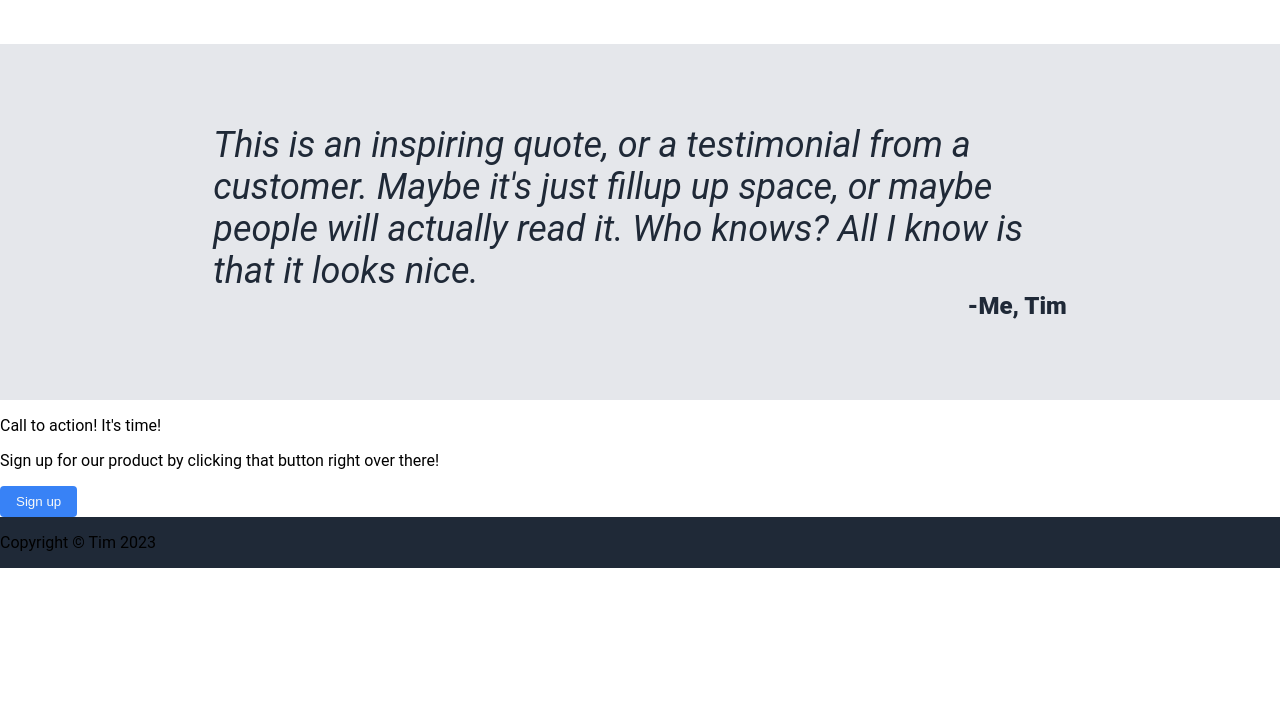
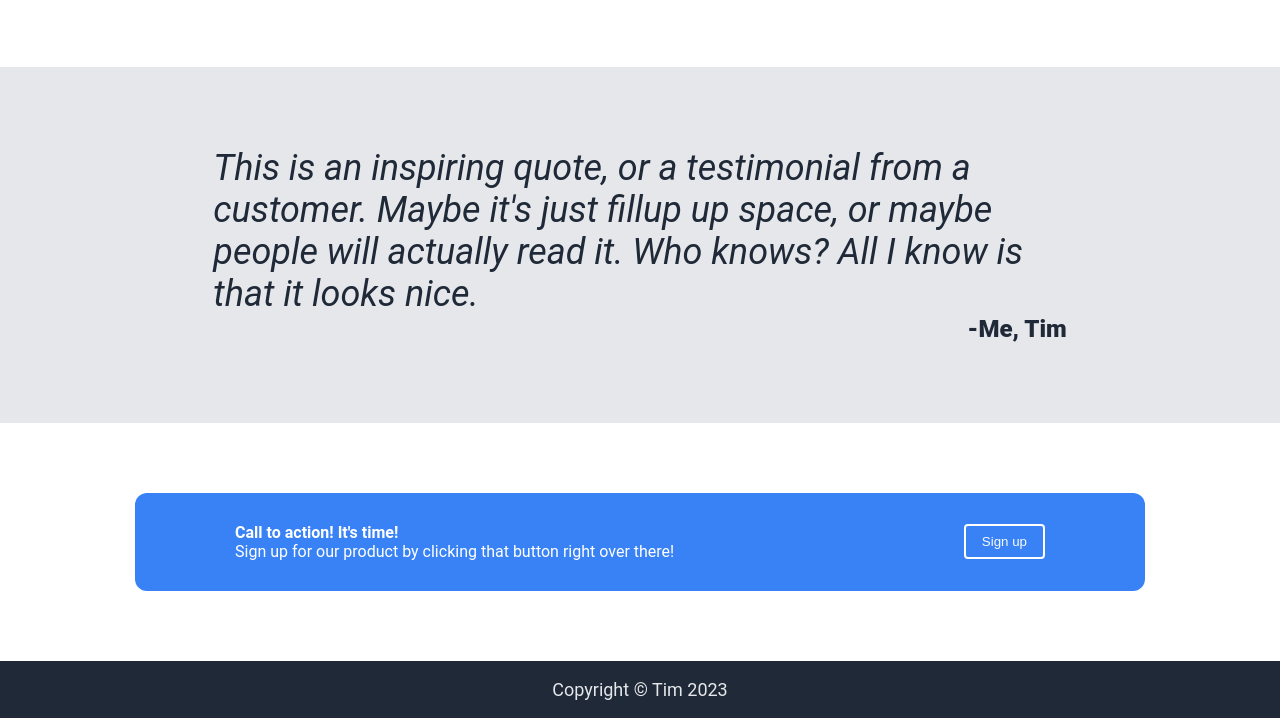
Before and after one commit to tbalvers/styled-website, a plain HTML site: page index.html in a window 1280 px wide. Shown: the part 847-1565 px from the top of the page. Before the commit the page ends 1415 px from the top, so only its background shows below. Drawn offline with Linux system fonts and the light colour scheme.

Commit message:
Complete first full draft of css Add cta, add footer

```diff
--- a/index.html
+++ b/index.html
@@ -26,7 +26,7 @@
         <div class="container">
             <div class="description">
                 <h1 id="mainhero">This website is awesome</h1>
-                <p>This website has some subtext that goes here under the main title. It's a smaller font and the color is lower contrast.</p>
+                <p>This website has some subtext that goes here under the main title. It's a smaller font and the color is lower contrast. Putting a looot of text here so that I can take up a bit more space. Has to look like there's actually some content here. Otherwise what will people think?</p>
                 <button>Sign up</button>
             </div>
             <img src="./content/street.jpg" alt="whoknows">
@@ -70,6 +70,7 @@
     </div>
 
     <div class="cta">
+        <div class="sidebar"></div>
         <div class="ctabox">
             <div class="ctacopy">
                 <p id="boldcta">Call to action! It's time!</p>
@@ -77,10 +78,13 @@
             </div>
             <button>Sign up</button>
         </div>
+        <div class="sidebar"></div>
     </div>
 
     <div class="footer">
+        <div class="sidebar"></div>
         <p>Copyright © Tim 2023</p>
+        <div class="sidebar"></div>
     </div>
 </body>
 </html>
--- a/styles.css
+++ b/styles.css
@@ -24,13 +24,13 @@ body {
 
 .header {
     display: flex;
-    padding-bottom: 36px;
+    padding-bottom: 70px;
 }
 
 .headercontent {
     display: flex;
     justify-content: space-between;
-    flex: 8;
+    flex: 7;
     padding-top: 16px;
 }
 
@@ -60,7 +60,7 @@ a {
 }
 
 .container {
-    flex: 8;
+    flex: 7;
     display: flex;
     gap: 36px;
     padding: 16px 0px;
@@ -162,3 +162,47 @@ button {
     font-size: 24px;
     font-style: normal;
 }
+
+.cta {
+    display: flex;
+    padding: 70px 0px;
+}
+
+.ctabox {
+    display: flex;
+    flex: 6;
+    background-color: #3882f6;
+    border-radius: 12px;
+    align-items: center;
+    justify-content: space-between;
+    gap: 100px;
+    padding: 30px 100px;
+}
+
+.ctacopy {
+    display: flex;
+    flex-direction: column;
+    color: white;
+}
+
+.ctabox button {
+    border: solid white 2px;
+    height: fit-content;
+    flex: none;
+}
+
+#boldcta {
+    font-weight: bold;
+    margin: 0px;
+}
+
+#secondarycta {
+    margin: 0px;
+}
+
+.footer {
+    display: flex;
+    justify-content: center;
+    color:#E5E7EB;
+    font-size: 18px;
+}
```
